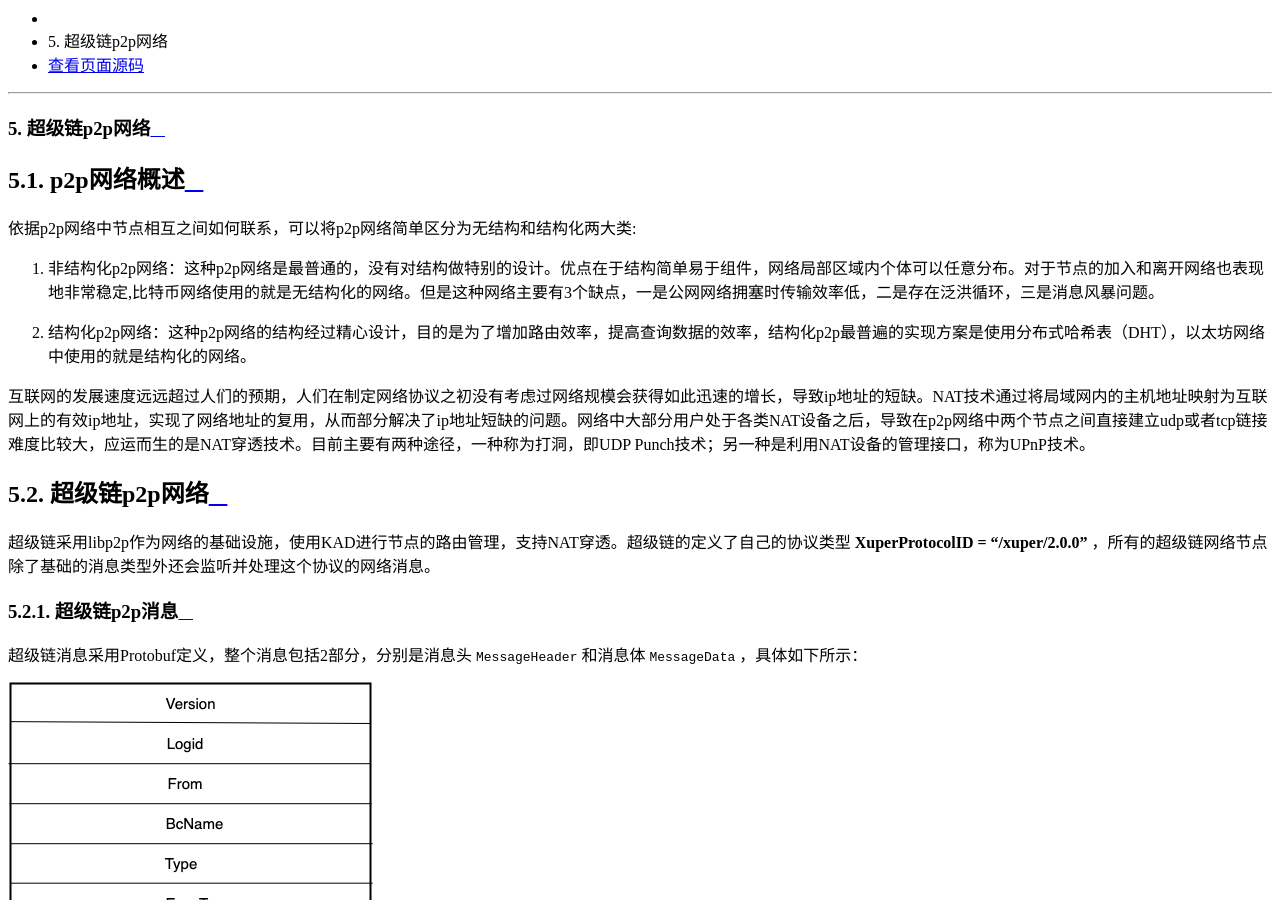
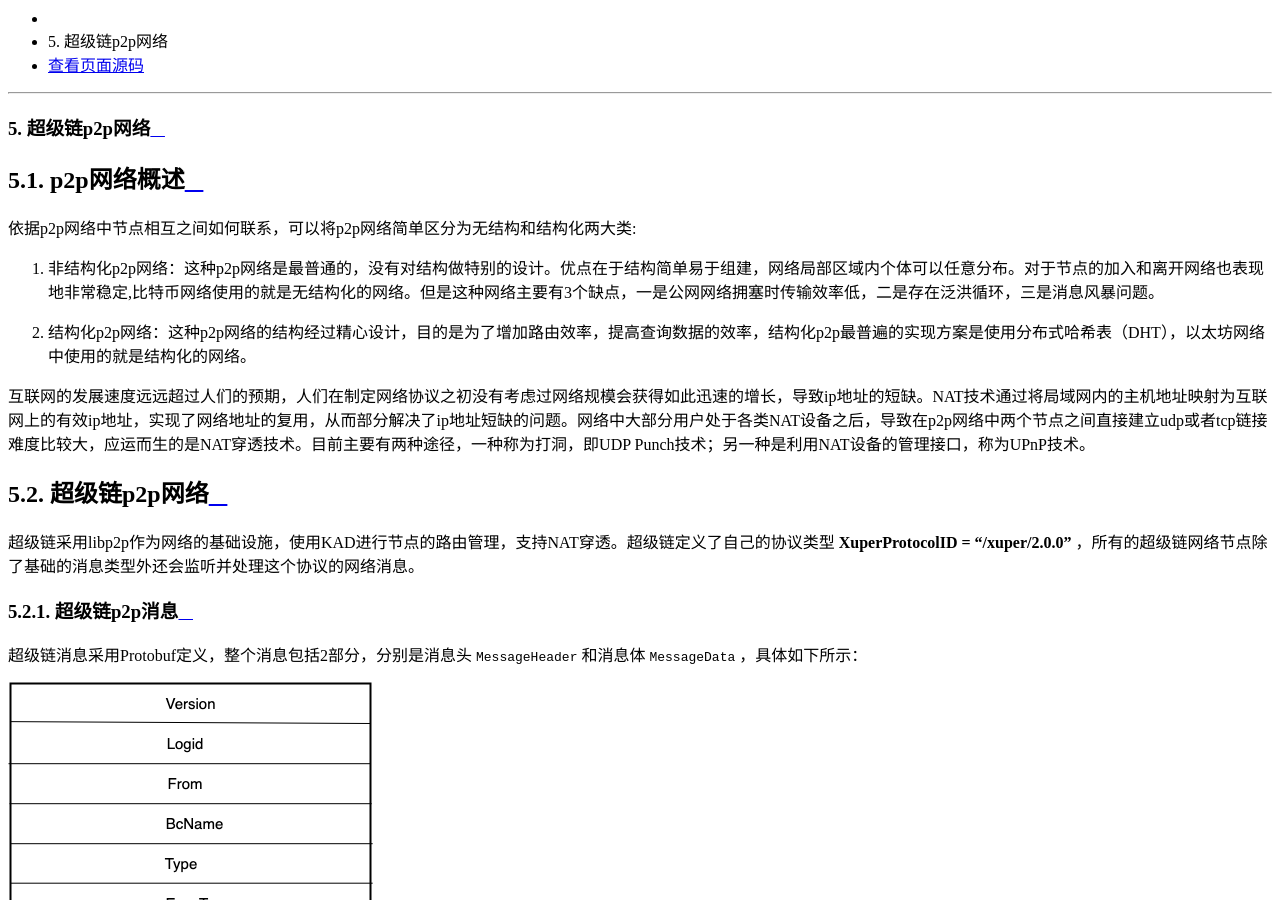
Before and after one commit to xuperchain/docs, a Sphinx documentation site: the page built from source/design_documents/p2p.rst, in a window 1280 px wide and 900 px high, scrolled down 1717 px. Built offline with Sphinx 7.4.7 and the Read the Docs theme 2.0.0, drawn with Linux system fonts in a browser that asks for light colours; comment, search, counter and statistics services are not loaded.

Commit message:
fix some mistakes

```diff
--- a/source/design_documents/p2p.rst
+++ b/source/design_documents/p2p.rst
@@ -7,7 +7,7 @@ p2p网络概述
 
 依据p2p网络中节点相互之间如何联系，可以将p2p网络简单区分为无结构和结构化两大类:
 
-1. 非结构化p2p网络：这种p2p网络是最普通的，没有对结构做特别的设计。优点在于结构简单易于组件，网络局部区域内个体可以任意分布。对于节点的加入和离开网络也表现地非常稳定,比特币网络使用的就是无结构化的网络。但是这种网络主要有3个缺点，一是公网网络拥塞时传输效率低，二是存在泛洪循环，三是消息风暴问题。
+1. 非结构化p2p网络：这种p2p网络是最普通的，没有对结构做特别的设计。优点在于结构简单易于组建，网络局部区域内个体可以任意分布。对于节点的加入和离开网络也表现地非常稳定,比特币网络使用的就是无结构化的网络。但是这种网络主要有3个缺点，一是公网网络拥塞时传输效率低，二是存在泛洪循环，三是消息风暴问题。
 2. 结构化p2p网络：这种p2p网络的结构经过精心设计，目的是为了增加路由效率，提高查询数据的效率，结构化p2p最普遍的实现方案是使用分布式哈希表（DHT），以太坊网络中使用的就是结构化的网络。
 
 互联网的发展速度远远超过人们的预期，人们在制定网络协议之初没有考虑过网络规模会获得如此迅速的增长，导致ip地址的短缺。NAT技术通过将局域网内的主机地址映射为互联网上的有效ip地址，实现了网络地址的复用，从而部分解决了ip地址短缺的问题。网络中大部分用户处于各类NAT设备之后，导致在p2p网络中两个节点之间直接建立udp或者tcp链接难度比较大，应运而生的是NAT穿透技术。目前主要有两种途径，一种称为打洞，即UDP Punch技术；另一种是利用NAT设备的管理接口，称为UPnP技术。
@@ -15,7 +15,7 @@ p2p网络概述
 超级链p2p网络
 -------------
 
-超级链采用libp2p作为网络的基础设施，使用KAD进行节点的路由管理，支持NAT穿透。超级链的定义了自己的协议类型 **XuperProtocolID = "/xuper/2.0.0"** ，所有的超级链网络节点除了基础的消息类型外还会监听并处理这个协议的网络消息。
+超级链采用libp2p作为网络的基础设施，使用KAD进行节点的路由管理，支持NAT穿透。超级链定义了自己的协议类型 **XuperProtocolID = "/xuper/2.0.0"** ，所有的超级链网络节点除了基础的消息类型外还会监听并处理这个协议的网络消息。
 
 超级链p2p消息
 ^^^^^^^^^^^^^
--- a/source/design_documents/single_pow.rst
+++ b/source/design_documents/single_pow.rst
@@ -5,7 +5,7 @@ Single及PoW共识
 介绍
 ----
 
-Single以及PoW属于不同类型的区块链共识算法。其中，PoW(Proof Of Work，工作量证明)是通过解决一到特定的问题从而达成共识的区块链共识算法；而Single亦称为授权共识，在一个区块链网络中授权固定的address来记账本。Single一般在测试环境中使用，不适合大规模的应用环境。PoW适用于公有链应用场景。
+Single以及PoW属于不同类型的区块链共识算法。其中，PoW(Proof Of Work，工作量证明)是通过解决一道特定的问题从而达成共识的区块链共识算法；而Single亦称为授权共识，在一个区块链网络中授权固定的address来记账本。Single一般在测试环境中使用，不适合大规模的应用环境。PoW适用于公有链应用场景。
 
 算法流程
 --------
--- a/source/design_documents/xvm.rst
+++ b/source/design_documents/xvm.rst
@@ -8,7 +8,7 @@ XVM为合约提供一个稳定的沙盒运行环境，有如下目标:
 
 - 隔离性，合约运行环境和xchain运行环境互不影响，合约的崩溃不影响xchain。
 - 确定性，合约可以访问链上资源，但不能访问宿主机资源，保证在确定的输入下有确定的输出
-- 可停止性，设置资源quota，合约对资源的使用超quta自动停止
+- 可停止性，设置资源quota，合约对资源的使用超quota自动停止
 - 可以统计合约的资源使用情况，如CPU，内存等
 - 运行速度尽量快。
 
@@ -27,7 +27,7 @@ WASM字节码编译加载流程
 ----------------------
 
 WASM字节码的运行有两种方式，一种是解释执行，一种是编译成本地指令后再运行。
-前者针对每条指令挨个解释执行，后者通过把WASM指令映射到本地指令如(x86)来执行，解释执行有点是启动快，缺点是运行慢，编译执行由于有一个预先编译的过程因此启动速度比较慢，但运行速度很快。
+前者针对每条指令挨个解释执行，后者通过把WASM指令映射到本地指令如(x86)来执行，解释执行优点是启动快，缺点是运行慢，编译执行由于有一个预先编译的过程因此启动速度比较慢，但运行速度很快。
 
 XVM选用的是编译执行模式。
 
--- a/source/quickstart.rst
+++ b/source/quickstart.rst
@@ -265,7 +265,7 @@ xchain中，账号分为普通账号和“合约账号”，这里先介绍普
 发起多重签名交易
 >>>>>>>>>>>>>>>>
 
-对于需要多个账号签名才可以生效的交易，需要先发起多重签名交易，收集需要的签名，然后在发出
+对于需要多个账号签名才可以生效的交易，需要先发起多重签名交易，收集需要的签名，然后再发出
 
 对需要收集签名的账号地址，需要事先维护在一个文件中（假定名为addr_list），每个地址一行
 
```
